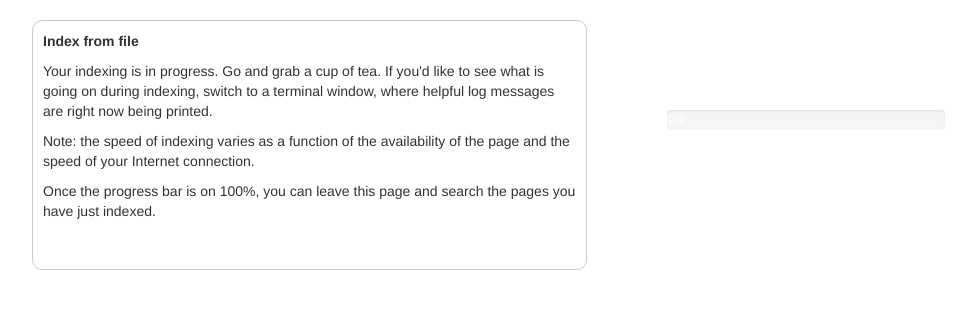
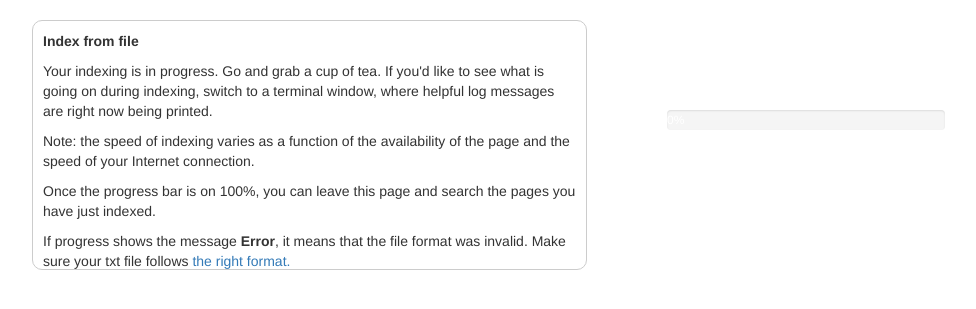
Before and after one commit to PeARSearch/PeARS-orchard, a Flask app: template app/templates/indexer/progress_file.html in a window 1280 px wide. Shown: the part 52-361 px from the top of the page, without its empty margins (38-1014 px from the left). Run offline with Flask 2, Linux system fonts and the light colour scheme; the template is opened without the code that fills it, so the values that code supplies are empty; parts of the project's set-up code (start-up, migrations or seed data) failed here and were passed over; some libraries are stand-ins or nearby versions.

Commit message:
Updating the message on the index page

```diff
--- a/app/templates/indexer/progress_file.html
+++ b/app/templates/indexer/progress_file.html
@@ -72,6 +72,7 @@
             window, where helpful log messages are right now being printed.</p>
             <p>Note: the speed of indexing varies as a function of the availability of the page and the speed of your Internet connection.</p>
             <p>Once the progress bar is on 100%, you can leave this page and search the pages you have just indexed.</p>
+            <p>If progress shows the message <b>Error</b>, it means that the file format was invalid. Make sure your txt file follows <a href="http://localhost:8080/faq/#indexfile">the right format.</a></p>
             </div>
             </div>
             <div class="col-md-6">
```
